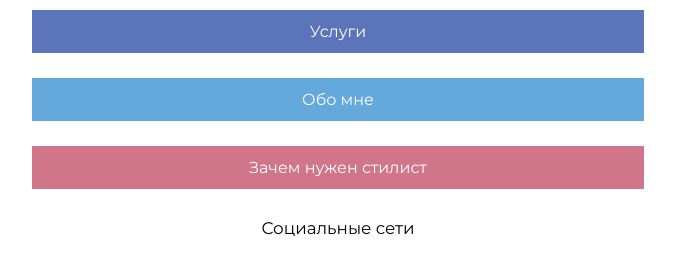
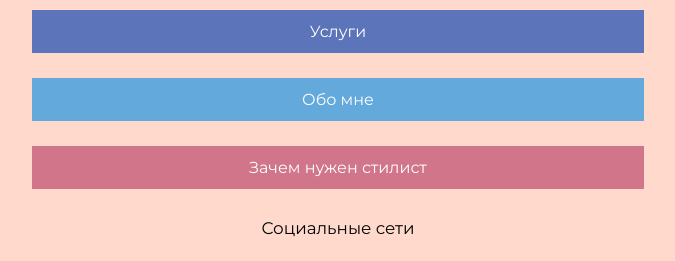
Before and after one commit to svsdva/sasha, a plain HTML site: page index.html in a window 1280 px wide. Shown: the part 330-591 px from the top of the page, without its empty margins (302-977 px from the left). Drawn offline with Linux system fonts and the light colour scheme.

Commit message:
Add files via upload

```diff
--- a/assets/css/style.css
+++ b/assets/css/style.css
@@ -10,6 +10,7 @@
         align-items: center;
         font-family: 'Montserrat', sans-serif;
         padding: 1.5%;
+        background-color: #ffd9cc;
     }
 
 
@@ -96,6 +97,7 @@
         align-items: center;
         font-family: 'Montserrat', sans-serif;
         padding: 1.5%;
+        background-color: #ffd9cc;
     }
 
     #logo {
```
